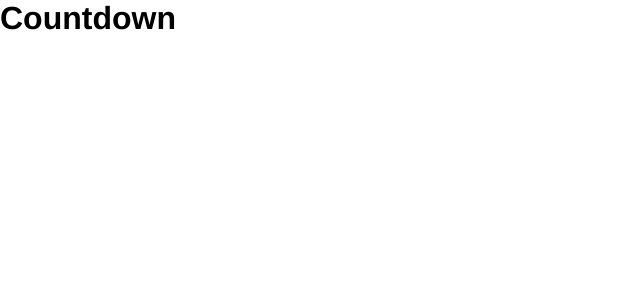
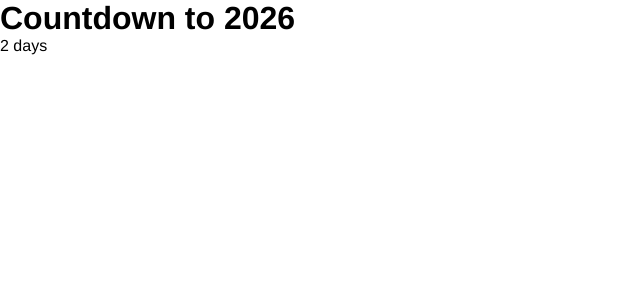
Before and after one commit to mikaellydev/desafios-react, a React (Vite) app in the folder countdown/: page / in a window 1280 px wide. Shown: the top 300 px of the page, without its empty margins (0-640 px from the left). Built offline with nearby package versions, Linux system fonts and the light colour scheme.

Commit message:
feat: create title component

```diff
--- a/countdown/src/App.jsx
+++ b/countdown/src/App.jsx
@@ -1,8 +1,18 @@
-import './App.css'
+import Title from './components/title';
+
+import './App.css';
+
 
 function App() {
   return (
-    <h1>Countdown</h1>
+    <div className='App'>
+      <div className='Container'>
+        <Title title={"Countdown to 2026"} />
+        <div className='Countdown-container'>
+          <p>2 days</p>
+        </div>
+      </div>
+    </div>
   )
 }
 
--- /dev/null
+++ b/countdown/src/components/Title.jsx
@@ -0,0 +1,9 @@
+import React from 'react'
+
+const Title = ({title}) => {
+    return (
+    <h1>{title}</h1>
+    )
+}
+
+export default Title
```
